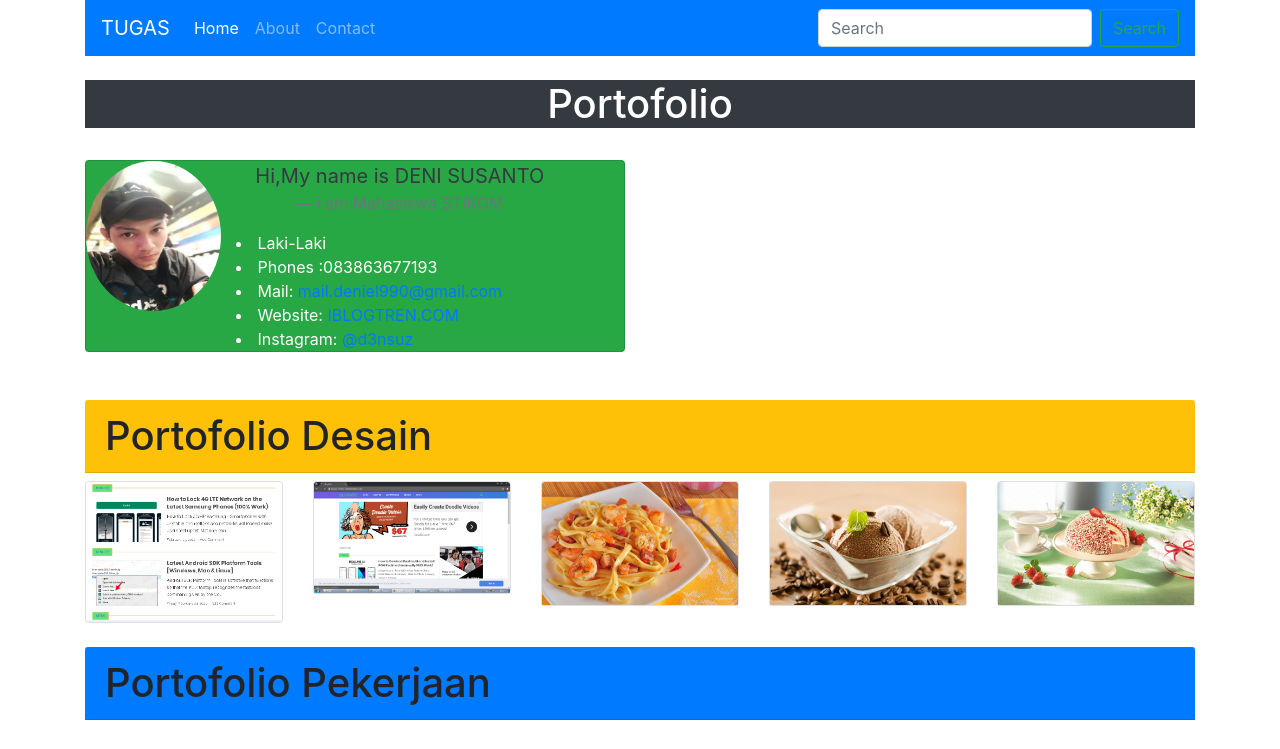
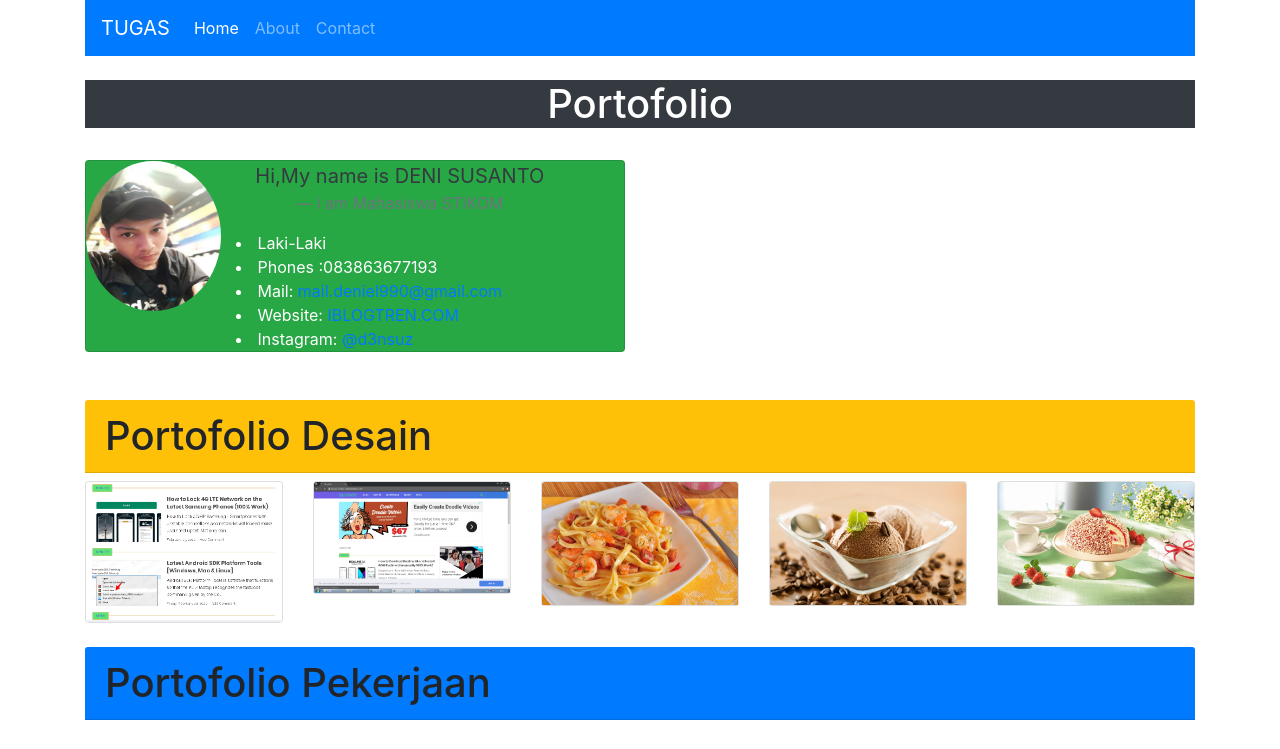
Before and after one commit to densuz/CV, a plain HTML site: page index.html in a window 1280 px wide. Shown: the top 749 px of the page. Drawn offline with Linux system fonts and the light colour scheme.

Commit message:
Commit #2

```diff
--- a/index.html
+++ b/index.html
@@ -36,11 +36,7 @@
           </li>
           <!-- End Menu Navbar -->
         </ul>
-        <!-- Kolom Pencarian di Navbar -->
-        <form class="form-inline my-2 my-lg-0">
-          <input class="form-control mr-sm-2" type="search" placeholder="Search" aria-label="Search">
-          <button class="btn btn-outline-success my-2 my-sm-0" type="submit">Search</button>
-        </form>
+
       </div>
     </div>
   </nav>
```
